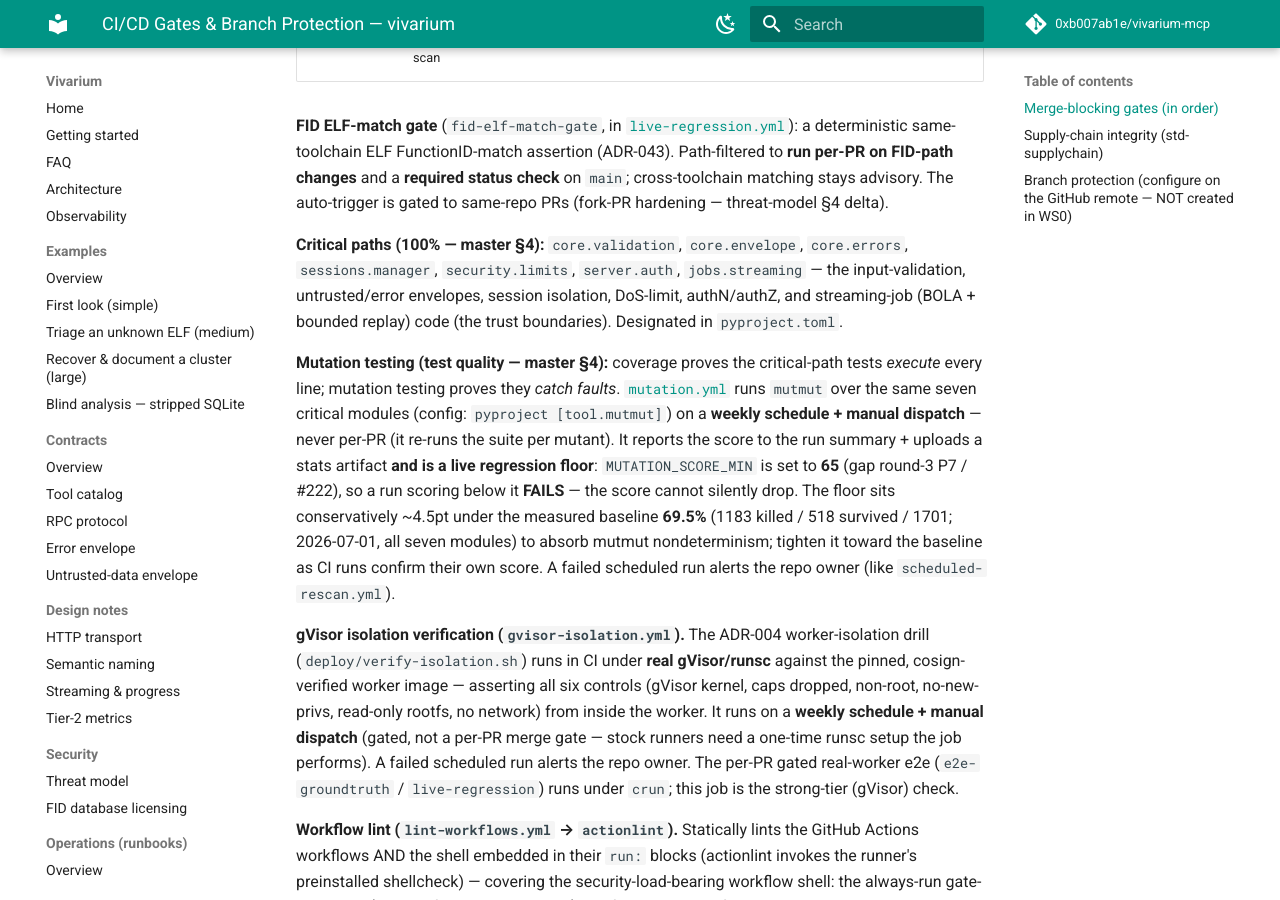
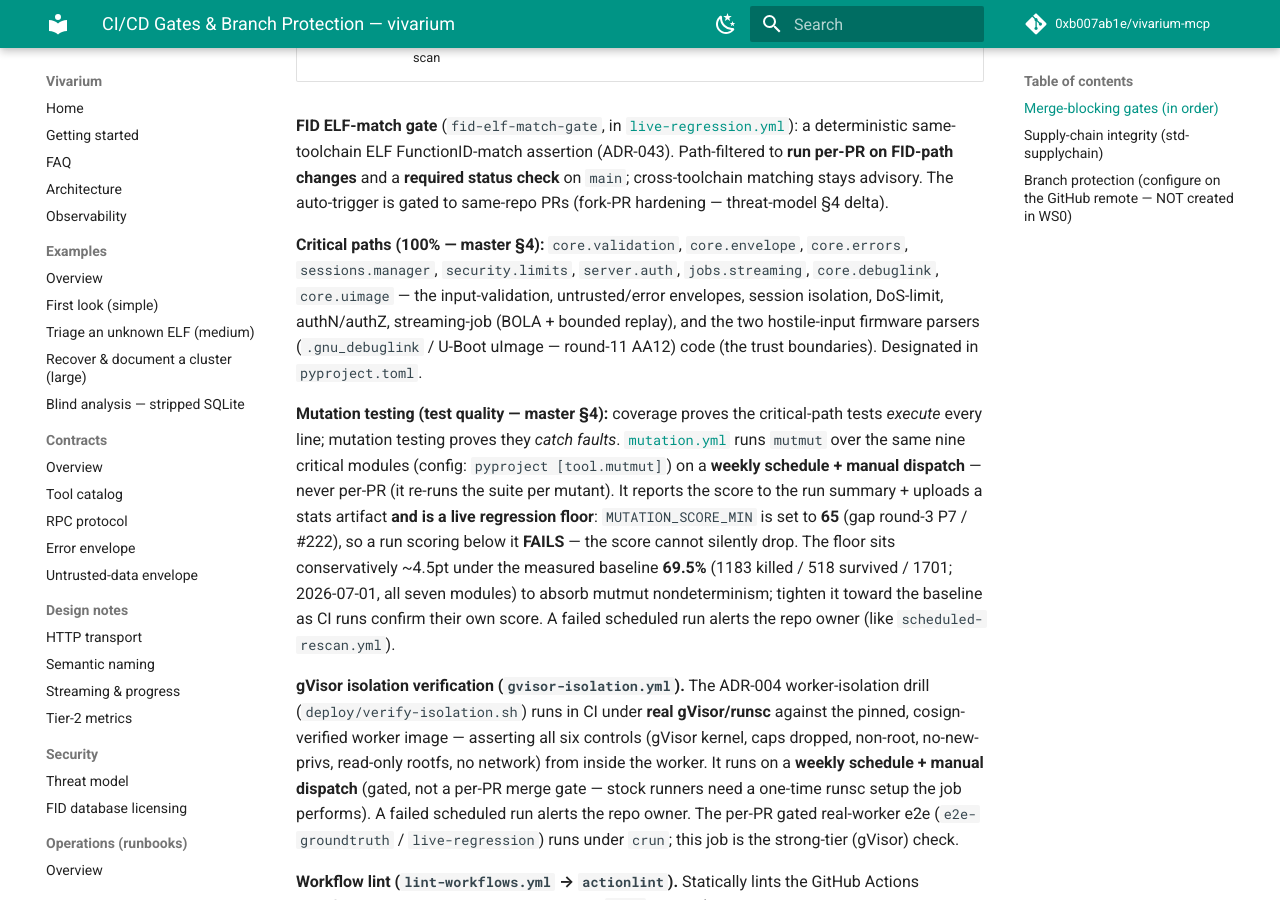
Before and after one commit to 0xb007ab1e/vivarium-mcp, an MkDocs documentation site: the page built from docs/ci-cd.md, in a window 1280 px wide and 900 px high, scrolled down 997 px. Built offline with MkDocs 1.6.1 and Material for MkDocs 9.7.7, drawn with Linux system fonts in a browser that asks for light colours; comment, search, counter and statistics services are not loaded.

Commit message:
fix(round-11): promote hostile parsers to 100%-critical (AA12) + correct tool counts (AA11) (#302)
AA12 — core.debuglink (the .gnu_debuglink parser, where AA1 lived) and
core.uimage (U-Boot uImage header) parse untrusted binary input — the same
trust-boundary class as core.validation — but sat outside the 100%-coverage +
mutation gate. Promote both across all four lock-step sites (the SSOT tuple in
test_coverage_markers, pyproject [tool.mutmut] only_mutate, the CI
`coverage report --include`, and docs/ci-cd.md); critical set grows 7 -> 9. Brought
debuglink to 100% line+branch with a synthetic-ELF builder covering the 32-bit,
big-endian, and every malformation branch; uimage was already 100%. The
test_coverage_markers tripwire enforces the four sites stay in sync.

AA11 — corrected stale tool counts in public docs (now on the MkDocs Pages
site): README / faq / getting-started said 56, tool-catalog said 69; the catalog
is 74 (58 read-only / 16 write). The historical v0.13.0 release blurb in the
README (correctly "catalog stays 56" for THAT release) is left as-is.

Also refined during remediation: AA13 (no pytest.mark.abuse on new-tool tests)
is a no-op today — there is no `-m abuse` sweep in CI, and the negative cases
already run in the default suite; reclassified to accept (a real abuse sweep +
taxonomy is a tracked future improvement). AA8/AA9/AA10 are prev-accepted /
by-design (X11 cosign anchor, N2 core-path gate policy — already documented).

No behavior change (docs + test + CI-config only). Round-11 gap sweep.

Co-authored-by: Claude Opus 4.8 <noreply@anthropic.com>

```diff
--- a/docs/ci-cd.md
+++ b/docs/ci-cd.md
@@ -27,13 +27,15 @@ ELF FunctionID-match assertion (ADR-043). Path-filtered to **run per-PR on FID-p
 gated to same-repo PRs (fork-PR hardening — threat-model §4 delta).
 
 **Critical paths (100% — master §4):** `core.validation`, `core.envelope`, `core.errors`,
-`sessions.manager`, `security.limits`, `server.auth`, `jobs.streaming` — the input-validation,
-untrusted/error envelopes, session isolation, DoS-limit, authN/authZ, and streaming-job (BOLA +
-bounded replay) code (the trust boundaries). Designated in `pyproject.toml`.
+`sessions.manager`, `security.limits`, `server.auth`, `jobs.streaming`, `core.debuglink`,
+`core.uimage` — the input-validation, untrusted/error envelopes, session isolation, DoS-limit,
+authN/authZ, streaming-job (BOLA + bounded replay), and the two hostile-input firmware parsers
+(`.gnu_debuglink` / U-Boot uImage — round-11 AA12) code (the trust boundaries). Designated in
+`pyproject.toml`.
 
 **Mutation testing (test quality — master §4):** coverage proves the critical-path tests *execute*
 every line; mutation testing proves they *catch faults*. [`mutation.yml`](../.github/workflows/mutation.yml)
-runs `mutmut` over the same seven critical modules (config: `pyproject [tool.mutmut]`) on a **weekly
+runs `mutmut` over the same nine critical modules (config: `pyproject [tool.mutmut]`) on a **weekly
 schedule + manual dispatch** — never per-PR (it re-runs the suite per mutant). It reports the score
 to the run summary + uploads a stats artifact **and is a live regression floor**: `MUTATION_SCORE_MIN`
 is set to **65** (gap round-3 P7 / #222), so a run scoring below it **FAILS** — the score cannot
--- a/pyproject.toml
+++ b/pyproject.toml
@@ -238,6 +238,8 @@ exclude_lines = [
 #   - src/vivarium/security/limits.py     (DoS bounds enforced before the worker)
 #   - src/vivarium/server/auth.py         (authN/authZ: principals, bearer/mTLS/OAuth, owner check)
 #   - src/vivarium/jobs/streaming.py      (streaming BOLA + resource bounds + the N4 replay window)
+#   - src/vivarium/core/debuglink.py      (hostile-ELF .gnu_debuglink parser — CWE-22; round-11 AA12)
+#   - src/vivarium/core/uimage.py         (hostile U-Boot uImage header parser — CWE-400; round-11 AA12)
 
 [tool.bandit]
 # bandit SAST config; asserts in tests are excluded via the test path, not by skipping checks.
@@ -250,7 +252,7 @@ exclude_dirs = ["tests", ".venv"]
 # ---------------------------------------------------------------------------
 [tool.mutmut]
 # Copy the WHOLE package into mutants/ (so tests that import or read other vivarium files by
-# path still resolve), but MUTATE only the seven critical modules (only_mutate) — master §4:
+# path still resolve), but MUTATE only the nine critical modules (only_mutate) — master §4:
 # mutation testing on critical paths. These are exactly the modules under the 100%-coverage
 # gate (see [tool.coverage] critical-paths note); mutation proves those tests catch faults.
 # (jobs/streaming.py added round-3 P5 — critical-tested; BOLA + resource bounds + the N4 replay window.)
@@ -263,6 +265,8 @@ only_mutate = [
   "*/vivarium/security/limits.py",
   "*/vivarium/server/auth.py",
   "*/vivarium/jobs/streaming.py",
+  "*/vivarium/core/debuglink.py",
+  "*/vivarium/core/uimage.py",
 ]
 # Copy repo-root packages the suite needs at COLLECTION time: `worker/` (5 unit tests
 # `from worker import …`) and `scripts/` (test_naming_eval_script / test_generate_fidb_script
```
Also changed, not shown: CHANGELOG.md (+13 -0 lines), README.md (+1 -1 lines), docs/contracts/tool-catalog.md (+3 -3 lines), docs/faq.md (+2 -2 lines), docs/getting-started.md (+1 -1 lines), 3 other files.
